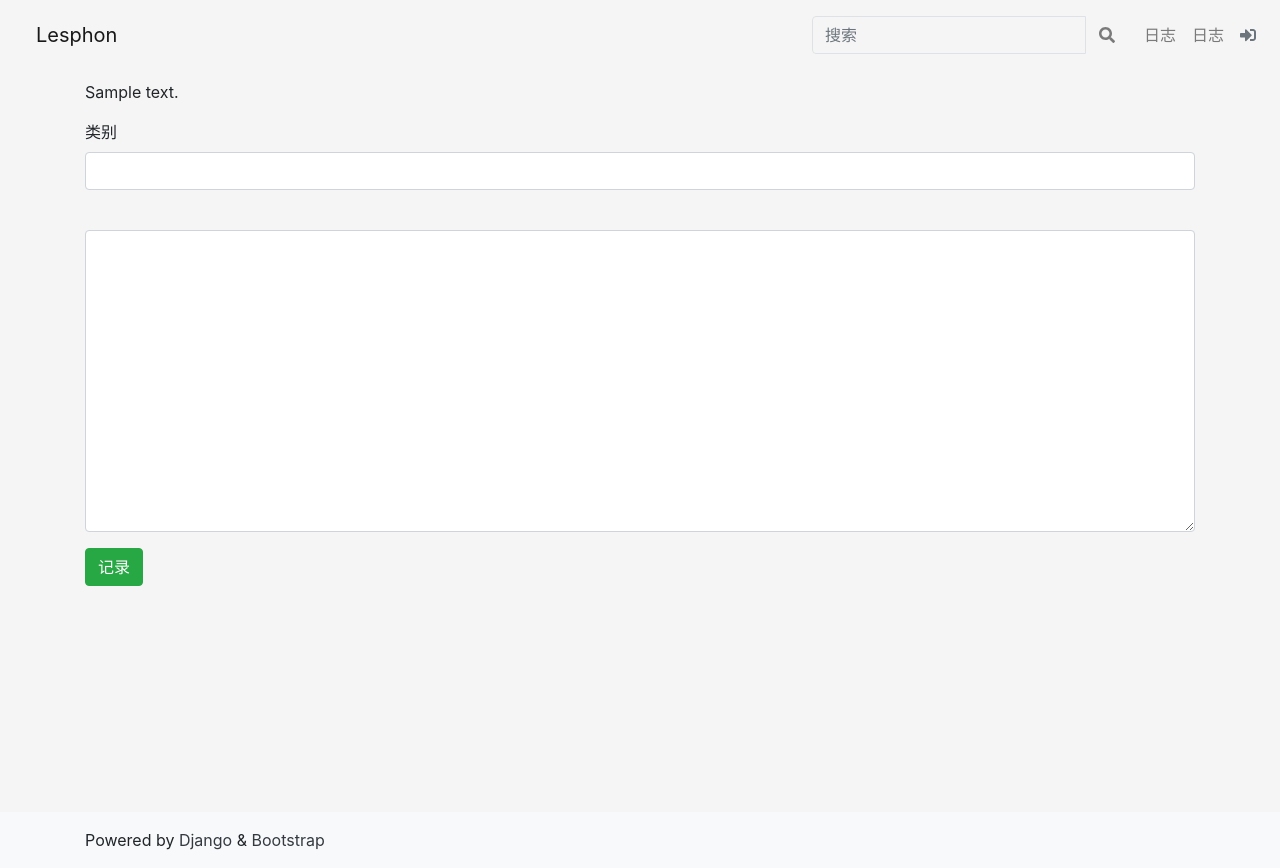
After one commit to pangzix/myblog, a Django app: template templates/mlog/result.html in a window 1280 px wide. The commit adds this page. Run offline with Django 3.2, Linux system fonts and the light colour scheme; the template is opened without the code that fills it: most values are stand-ins (such as "Sample title", 1, 10 or a date in 2020); parts of the project's set-up code (start-up, migrations or seed data) failed here and were passed over; some libraries are stand-ins or nearby versions.

Commit message:
新增mlog app

```diff
--- a/myblog/settings.py
+++ b/myblog/settings.py
@@ -66,6 +66,8 @@ INSTALLED_APPS = [
     'mptt',
 
     'axes',
+
+    'mlog',
 
 ]
 
--- a/myblog/urls.py
+++ b/myblog/urls.py
@@ -20,6 +20,7 @@ from django.conf.urls.static import static
 from article.views import index_view
 from django.views.generic.base import RedirectView
 
+
 urlpatterns = [
     path('myblog/', admin.site.urls),
     path('',index_view,name='index_url'),
@@ -30,6 +31,7 @@ urlpatterns = [
     path('comment/',include('comment.urls',namespace='comment')),
     path('ckeditor/',include('ckeditor_uploader.urls')),
     path('pciture/',include('picture.urls',namespace='picture')),
+    path('mlog/',include('mlog.urls',namespace='mlog')),
 ]
 urlpatterns += static(settings.MEDIA_URL, document_root=settings.MEDIA_ROOT)
 
--- a/templates/base.html
+++ b/templates/base.html
@@ -20,8 +20,6 @@
     <link rel="stylesheet" href="{% static 'hover/hover.css' %}">
     <link rel="stylesheet" href="{% static 'wpxon-blog/myblog.css' %}">
     <link rel="stylesheet" href="{% static 'markdown/toc.css' %}">
-    <link rel="stylesheet" href="{% static 'particles/css/style.css' %}">
-    <link rel="stylesheet" href="{% static 'loading/loading.css' %}">
     <link rel="stylesheet" href="{% static 'progress/progress.css' %}">
     <meta name="viewport" content="width=device-width, initial-scale=1, shrink-to-fit=no">
 </head>
@@ -29,14 +27,9 @@
  <body  style="padding-top: 80px; background-color: whitesmoke" >
 
 
-     <!-- 粒子插件-->
-     <div id="particles-js"></div>
-     <script src="{% static 'particles/js/particles.js'%}"></script>
-     <script src="{% static 'particles/js/app.js' %}"></script>
-
-
     <!-- 引入导航栏 -->
     {% include 'header.html' %}
+
     <!-- 预留具体页面的位置 -->
     <div id="wrapper">
         {% block content %}{% endblock content %}
--- a/templates/header.html
+++ b/templates/header.html
@@ -1,31 +1,4 @@
-<script>
-$(document).ready(function(){
-  $("nav").mouseover(function(){
-    $("nav").css("background-color","#f8f8f8");
-  });
-  $("nav").mouseout(function(){
-    $("nav").css("background-color","transparent");
-  });
-});
-</script>
-
-<script>
-$(document).ready(function(){
-  $(window).scroll(function(){
-      var scroll = $(window).scrollTop();
-      if (scroll>50){
-          $("nav").css("background-color","#f8f8f8");
-      }
-    else{
-        $("nav").css("background-color","transparent");
-      }
-   });
-  });
-</script>
-
- <body >
-<!-- 定义导航栏 -->
-<nav class="navbar navbar-expand-md navbar-light  fixed-top" >
+<nav class="navbar navbar-expand-md navbar-light  fixed-top ">
 
     <!-- 导航栏商标 -->
     <a class="navbar-brand btn-default  border-0  header-humberger-icon" href="{% url 'index_url' %}">Lesphon</a>
@@ -49,11 +22,11 @@ $(document).ready(function(){
                  <a class="nav-link " href="{% url 'article:article_list' %} ">文字</a>
             </li>
             -->
-{#            <li class="nav-item">#}
-{#                 <a class="nav-link" href="{% url 'picture:picture_list' %}">光影</a>#}
-{#            </li>#}
             <li class="nav-item">
-                 <a class="nav-link" href="#">系列</a>
+                 <a class="nav-link" href="{% url 'mlog:mlog_result' %}">日志</a>
+            </li>
+            <li class="nav-item">
+                 <a class="nav-link" href="#">日志</a>
             </li>
             <li class="nav-item">
                  {% if user.is_superuser %}
@@ -88,4 +61,3 @@ $(document).ready(function(){
     </div>
 
  </nav>
- </body>
--- /dev/null
+++ b/templates/mlog/result.html
@@ -0,0 +1,40 @@
+{% extends "base.html" %}
+{% load staticfiles %}
+{% block title %} 日志 {% endblock title %}
+{% block content %}
+
+
+
+    <div class="container">
+        <div class="row">
+            <div class="col-12">
+                {% for mlog in mlogs %}
+                <p>{{ mlog.body }}</p>
+                {% endfor %}
+            </div>
+        </div>
+        <div class="row">
+            <div class="col-12">
+                <form method="post" action=".">
+                    {% csrf_token %}
+                    <div class="form-group">
+                        <label for="tags">类别</label>
+                        <input type="text" class="form-control" id = "tags" name="tags">
+                    </div>
+                    <div class="form-group">
+                        <label for="body"></label>
+                        <textarea type="text" class="form-control" id="body" name="body" rows="12"></textarea>
+                    </div>
+                    <button type="submit" class="btn btn-success">记录</button>
+                </form>
+            </div>
+        </div>
+    </div>
+
+
+
+
+
+
+
+{% endblock content %}
```
Also changed, not shown: mlog/forms.py (added, +10 -0 lines), mlog/urls.py (added, +9 -0 lines), templates/article/index.html (+3 -22 lines).
